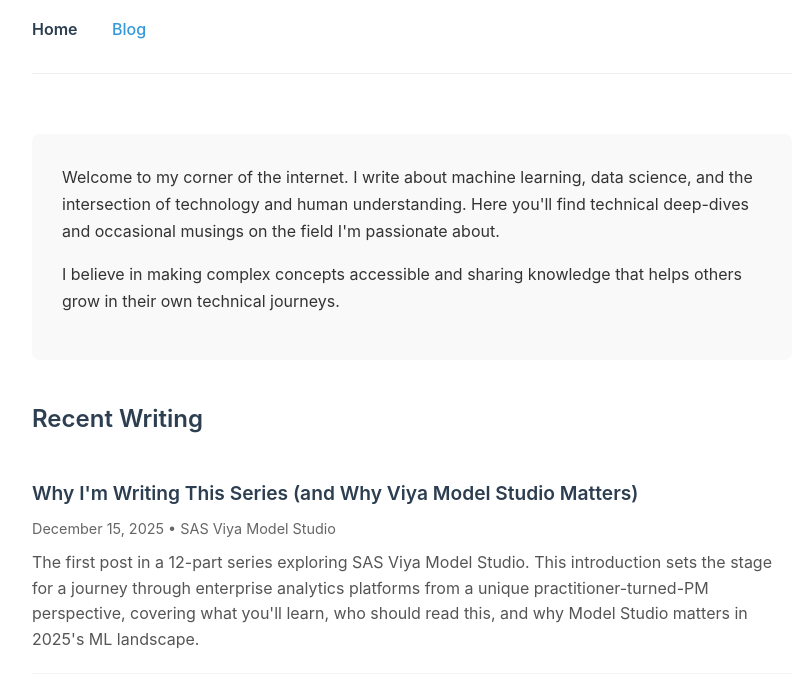
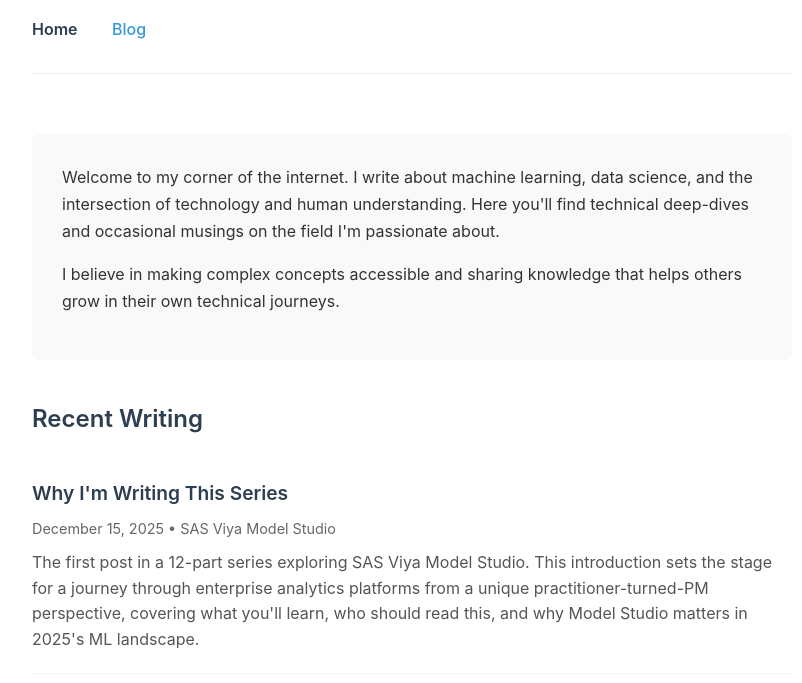
Before and after one commit to tmwileman/thomaswileman-site, a plain HTML site: page index.html in a window 1280 px wide. Shown: the part 117-800 px from the top of the page, without its empty margins (228-1030 px from the left). Drawn offline with Linux system fonts and the light colour scheme.

Commit message:
correct index page reference

```diff
--- a/index.html
+++ b/index.html
@@ -40,7 +40,7 @@
             <ul class="post-list">
                 <li class="post-item">
                     <div class="post-title">
-                        <a href="blog/posts/viya-01-why-writing-series.html">Why I'm Writing This Series (and Why Viya Model Studio Matters)</a>
+                        <a href="blog/posts/viya-01-why-writing-series.html">Why I'm Writing This Series</a>
                     </div>
                     <div class="post-meta">December 15, 2025 • SAS Viya Model Studio</div>
                     <div class="post-excerpt">
```
